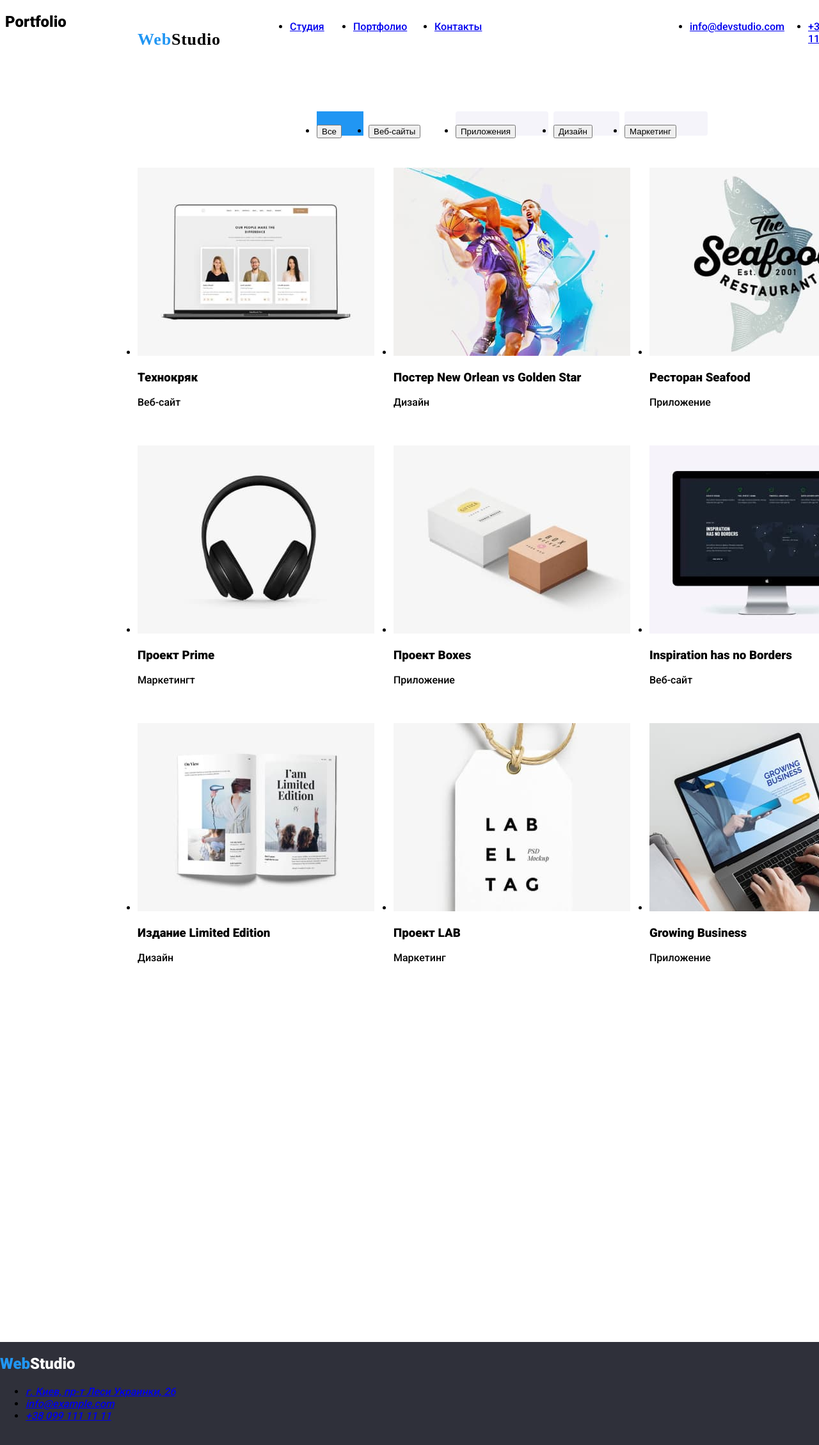
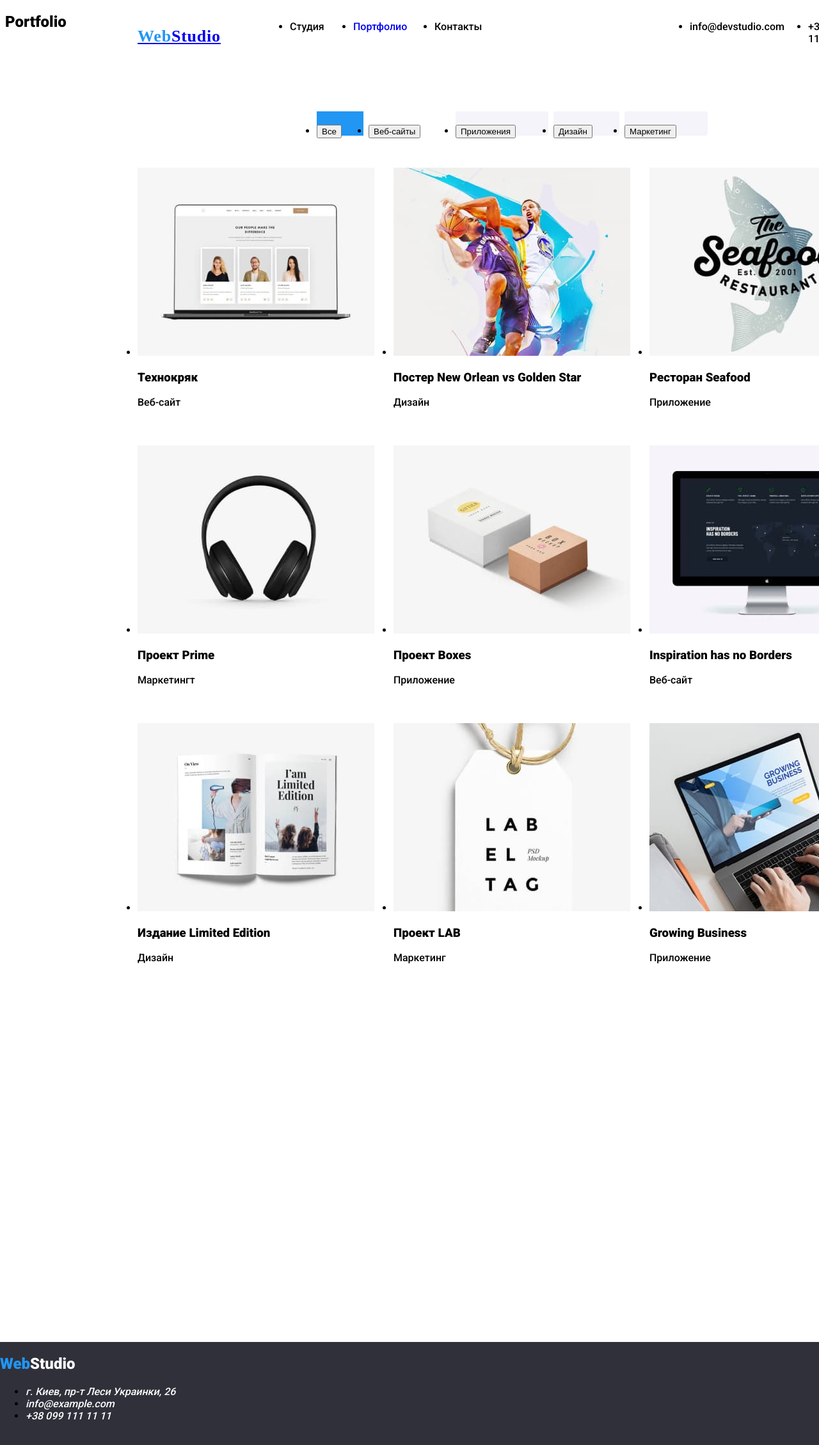
Before and after one commit to SerhiiIlinskyi/goit-markup-hw-02, a plain HTML site: page portfolio.html in a window 1280 px wide. Shown: the top 2258 px of the page at 64% size. Drawn offline with Linux system fonts and the light colour scheme.

Commit message:
ссылка

```diff
--- a/css/style.css
+++ b/css/style.css
@@ -17,16 +17,17 @@
 }
 
 .Web-Studio1 {
+  font-family: Raleway;
+  font-style: normal;
+  font-weight: bold;
+  font-size: 26px;
+  line-height: 0.84;
   position: absolute;
   width: 145px;
   height: 31px;
   left: 215px;
   top: 24px;
-  font-family: Raleway;
-  font-style: normal;
-  font-weight: bold;
-  font-size: 26px;
-  line-height: 31px;
+
   /* identical to box height */
 
   letter-spacing: 0.03em;
@@ -42,6 +43,12 @@
   left: 453px;
   top: 32px;
 }**/
+.color-block {
+  color: black;
+}
+.color-block1 {
+  color: #ffffff;
+}
 .Studio {
   font-family: Roboto;
   position: absolute;
@@ -465,6 +472,7 @@
 /**подвал**/
 .footer {
   font-family: Roboto;
+  text-decoration: none;
   position: absolute;
   width: 1600px;
   height: 252px;
--- a/portfolio.html
+++ b/portfolio.html
@@ -4,7 +4,7 @@
     <meta charset="UTF-8">
     <meta http-equiv="X-UA-Compatible" content="IE=edge">
     <meta name="viewport" content="width=device-width, initial-scale=1.0">
-    <title>portfolio</title>
+    <title >portfolio</title>
     <link rel="preconnect" href="https://fonts.googleapis.com">
     <link rel="preconnect" href="https://fonts.gstatic.com" crossorigin>
     <link href="https://fonts.googleapis.com/css2?family=Roboto:wght@500;900&display=swap" rel="stylesheet">
@@ -17,18 +17,20 @@
     <!--верхняя линия-->
     <header class="header">
         <nav>
-            <h2 class="Web-Studio1"><a href="Web-Studio"></a><span class="accent">Web</span>Studio</h2>
+            <h2 class="Web-Studio1"><a href="Web-Studio"><span class="accent">Web</span>Studio</a></h2>
+            <!--<a href="WebStudio">WebStudio</a>-->
+            <!--h2 class="Web-Studio1"><a href="WebStudio">WebStudio</a></h2>-->
             <ul class="drei-cnopka">
-                <li class="Studio"><a href="Студия">Студия</a></li>
-                <li class="Portfolio"><a href="Портфолио">Портфолио</a></li>
-                <li class="Contacts"><a href="Контакты">Контакты</a></li>
+                <li class="Studio" ><a  href="Студия" style="text-decoration: none;"><span class="color-block">Студия</span></a></li>
+                <li class="Portfolio"><a href="Портфолио" style="text-decoration: none;">Портфолио</a></li>
+                <li class="Contacts"><a href="Контакты" style="text-decoration: none;"><span class="color-block">Контакты</span></a></li>
             </ul>
         </nav>
 
         <ul>
-            <li class="httpsinfodevstudio"><a href="https://info@devstudio.com" target="_blank"
-                    rel="">info@devstudio.com</a></li>
-            <li class="tel38096111111"><a href="tel:+380961111111">+38 096 111 11 11</a></li>
+            <li class="httpsinfodevstudio"><a href="https://info@devstudio.com" style="text-decoration: none;" target="_blank"
+                    rel=""><span class="color-block">info@devstudio.com</span></a></li>
+            <li class="tel38096111111"><a href="tel:+380961111111" style="text-decoration: none;"><span class="color-block">+38 096 111 11 11</span></a></li>
         </ul>
 
     </header>
@@ -141,10 +143,10 @@
         <h2 class="Web-Studio"><a href="Web-Studio"></a><span class="accent">Web</span>Studio</h2>
         <address>
             <ul>
-                <li><a href="г.-Киев,-пр-т-Леси-Украинки,-26">г. Киев, пр-т Леси Украинки, 26</a></li>
+                <li><a href="г.-Киев,-пр-т-Леси-Украинки,-26" style="text-decoration: none;"><span class="color-block1">г. Киев, пр-т Леси Украинки, 26</span></a></li>
 
-                <li><a href="httpsinfom" target="_blank">info@example.com</a></li>
-                <li><a href="tel:+380991111111">+38 099 111 11 11</a></li>
+                <li><a href="httpsinfom" target="_blank" style="text-decoration: none;"><span class="color-block1">info@example.com</span></a></li>
+                <li><a href="tel:+380991111111" style="text-decoration: none;"><span class="color-block1">+38 099 111 11 11</span></a></li>
             </ul>
         </address>
 
```
Also changed, not shown: index.html (+13 -12 lines).
